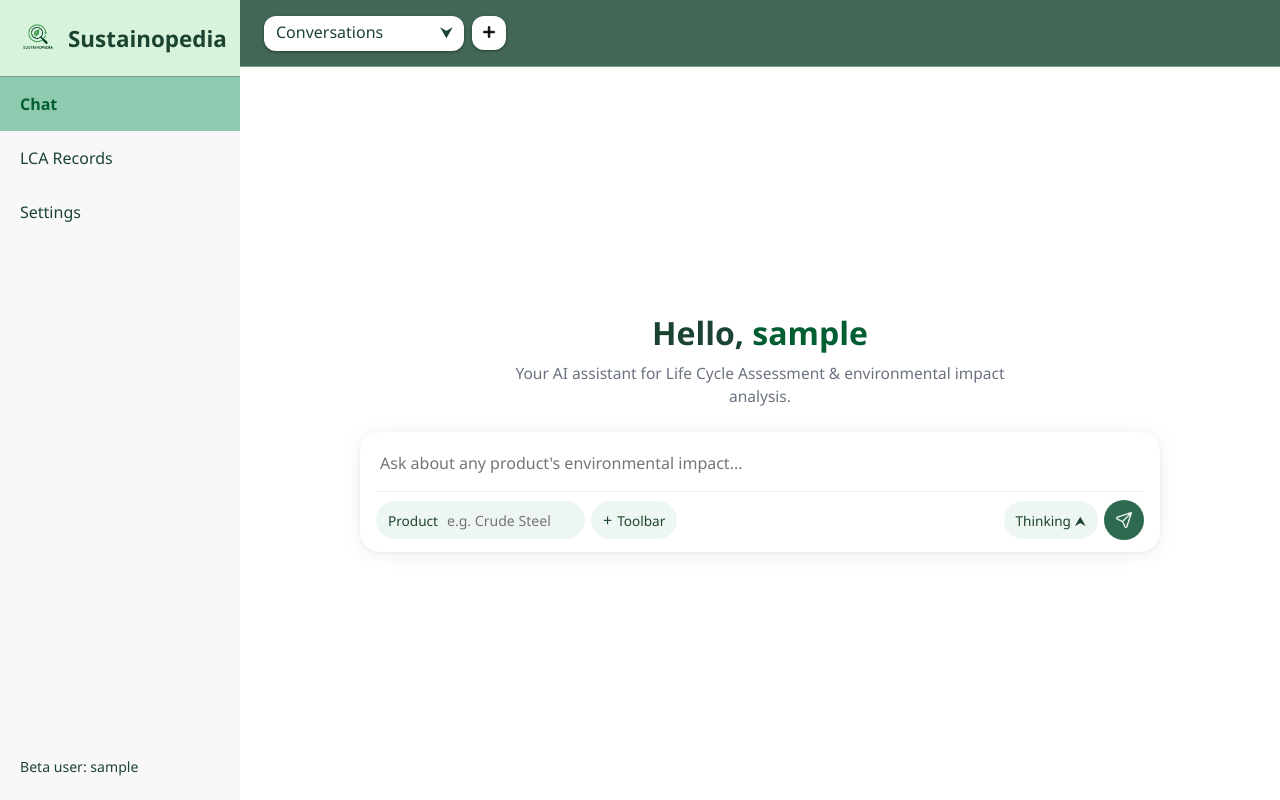
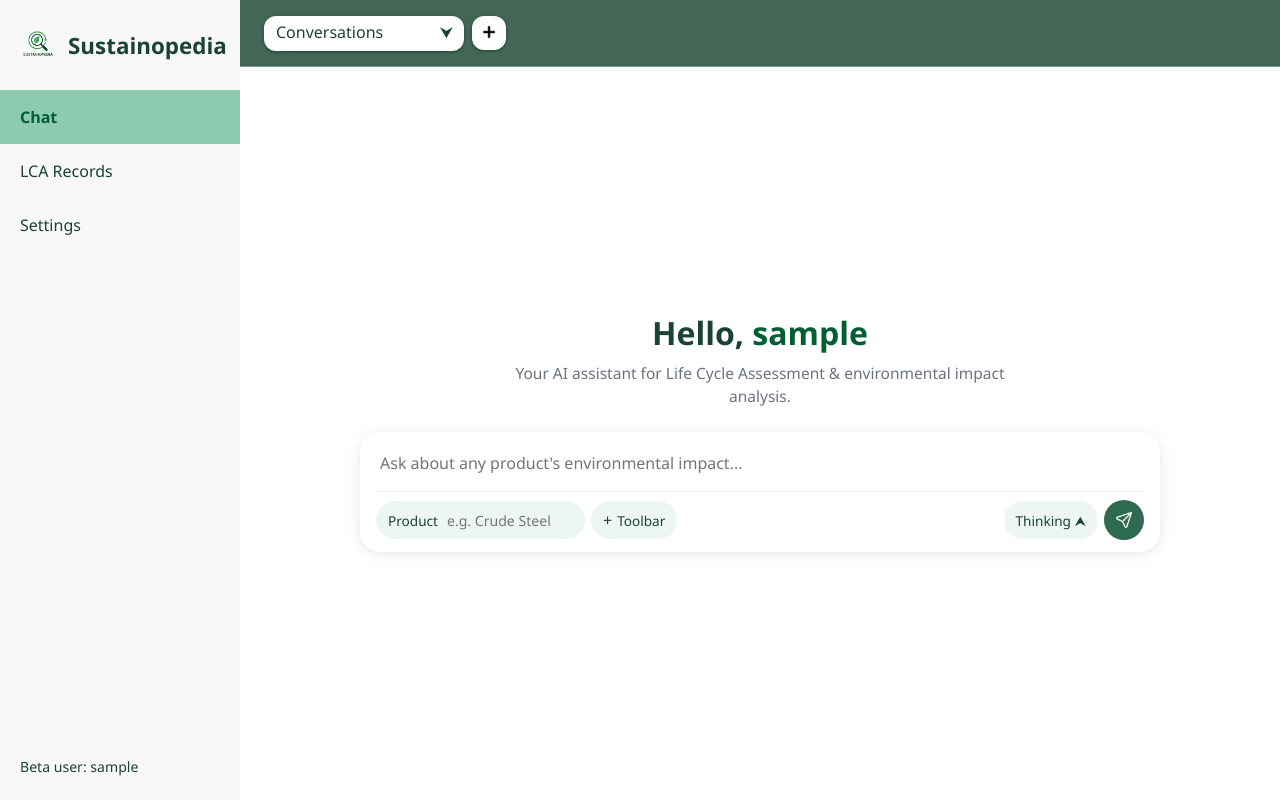
Before and after one commit to rainchannn123/sustainopedia_web, a website: page public/index.html in a window 1280 px wide. Drawn offline with Linux system fonts and the light colour scheme; no server answers; sample sign-in values are in the browser's storage.

Commit message:
update ui

```diff
--- a/public/index.html
+++ b/public/index.html
@@ -19,7 +19,7 @@
         <!-- Left Navigation / Tabs -->
         <nav class="left-nav">
             <ul>
-                <li class="tab logo-tab">
+                <li class="logo-tab">
                     <img src="static/img/logo.png" alt="Sustainopedia Logo" class="logo-img">
                     <span>Sustainopedia</span>
                 </li>
--- a/public/style.css
+++ b/public/style.css
@@ -86,10 +86,15 @@ p:hover, li:hover, h1:hover, h2:hover, h3:hover, h4:hover, h5:hover, h6:hover {
 }
 
 .left-nav .logo-tab {
-    padding: 20px;
+    padding: 16px 20px;
+    display: flex;
+    align-items: center;
+    gap: 12px;
+    color: var(--text-primary);
     font-size: 1.4rem;
     font-weight: 600;
-    border-bottom: 1px solid var(--border-color);
+    border: none;
+    height: 90px;
 }
 
 .logo-img {
```
Also changed, not shown: public/records.html (+1 -1 lines), public/settings.html (+1 -1 lines).
